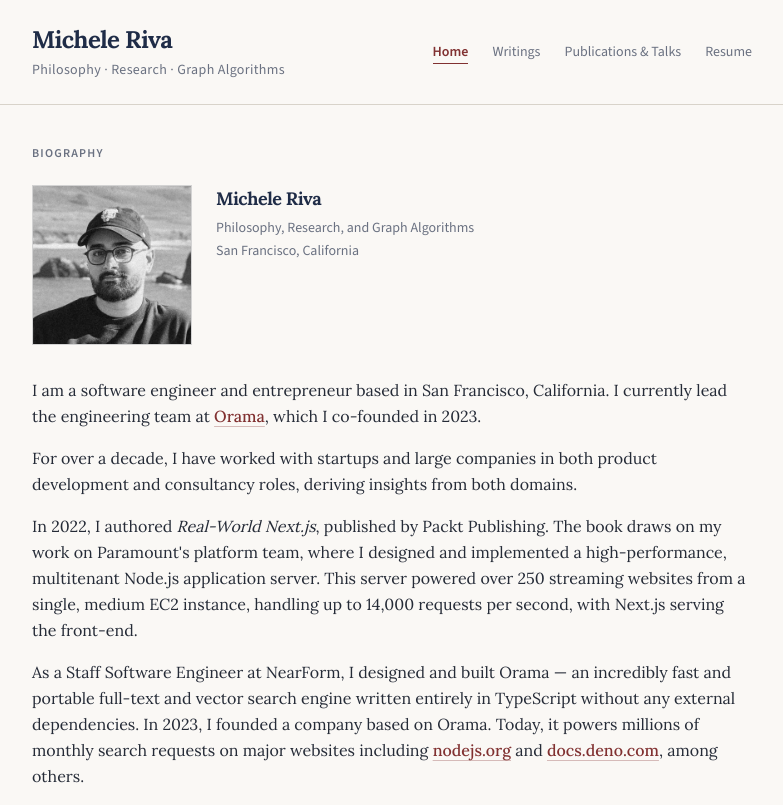
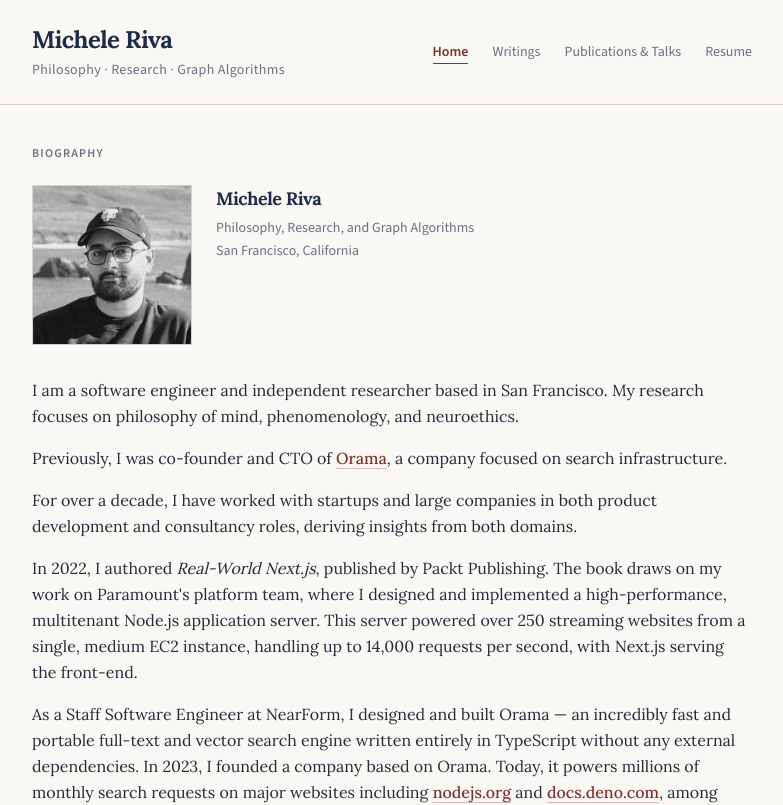
Before and after one commit to micheleriva/personal-website, a Next.js app: page / in a window 1280 px wide. Shown: the top 805 px of the page, without its empty margins (248-1031 px from the left). Built offline with nearby package versions, Linux system fonts and the light colour scheme.

Commit message:
updates bio

```diff
--- a/components/home/biography-section.tsx
+++ b/components/home/biography-section.tsx
@@ -31,17 +31,11 @@ export function BiographySection() {
 
 			<div className="space-y-4 text-base leading-relaxed">
 				<p>
-					I am a software engineer and entrepreneur based in San Francisco,
-					California. I currently lead the engineering team at{" "}
-					<a
-						href="https://orama.com"
-						target="_blank"
-						rel="noopener noreferrer"
-						className="font-medium text-accent underline decoration-accent/30 underline-offset-4 transition-colors hover:decoration-accent"
-					>
-						Orama
-					</a>
-					, which I co-founded in 2023.
+					I am a software engineer and independent researcher based in San Francisco. My research focuses on philosophy of mind, phenomenology, and neuroethics.
+				</p>
+
+				<p>
+					Previously, I was co-founder and CTO of <a href="https://orama.com" target="_blank" rel="noopener noreferrer" className="font-medium text-accent underline decoration-accent/30 underline-offset-4 transition-colors hover:decoration-accent">Orama</a>, a company focused on search infrastructure.
 				</p>
 
 				<p>
```
